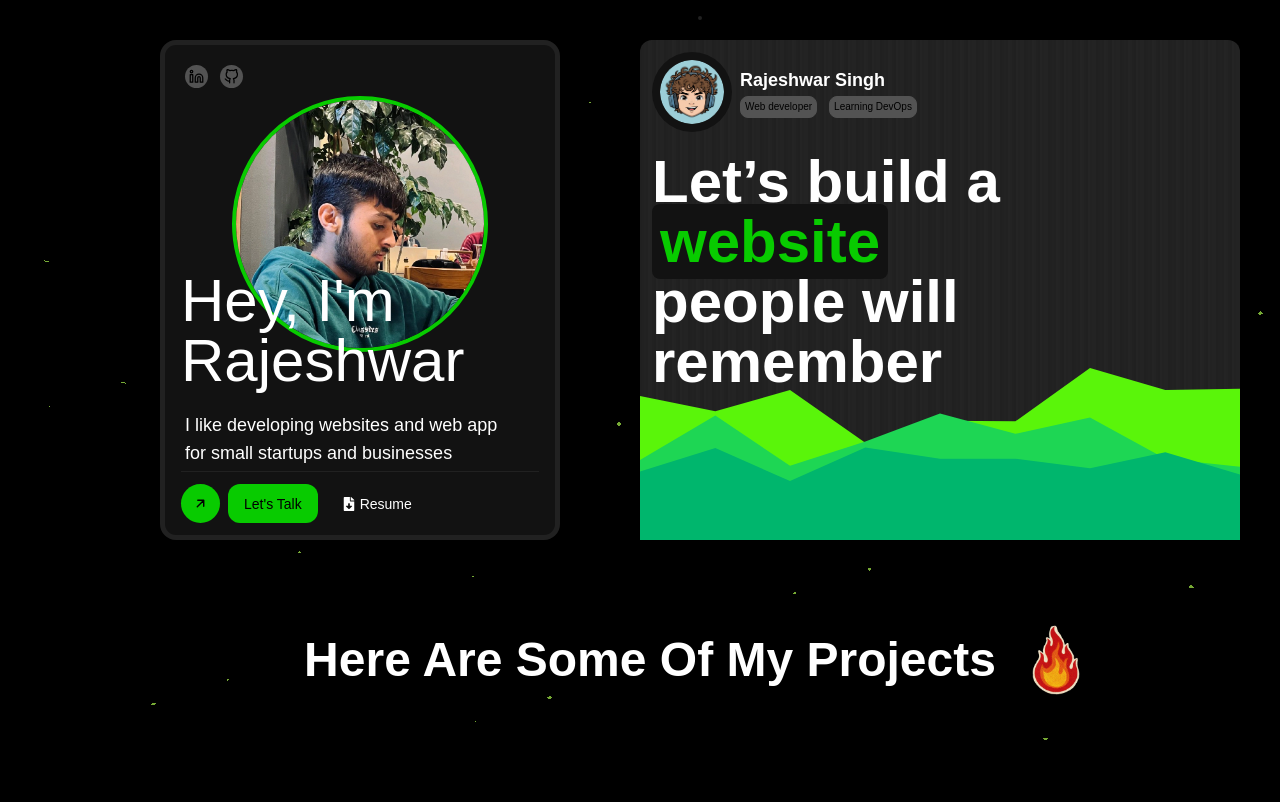
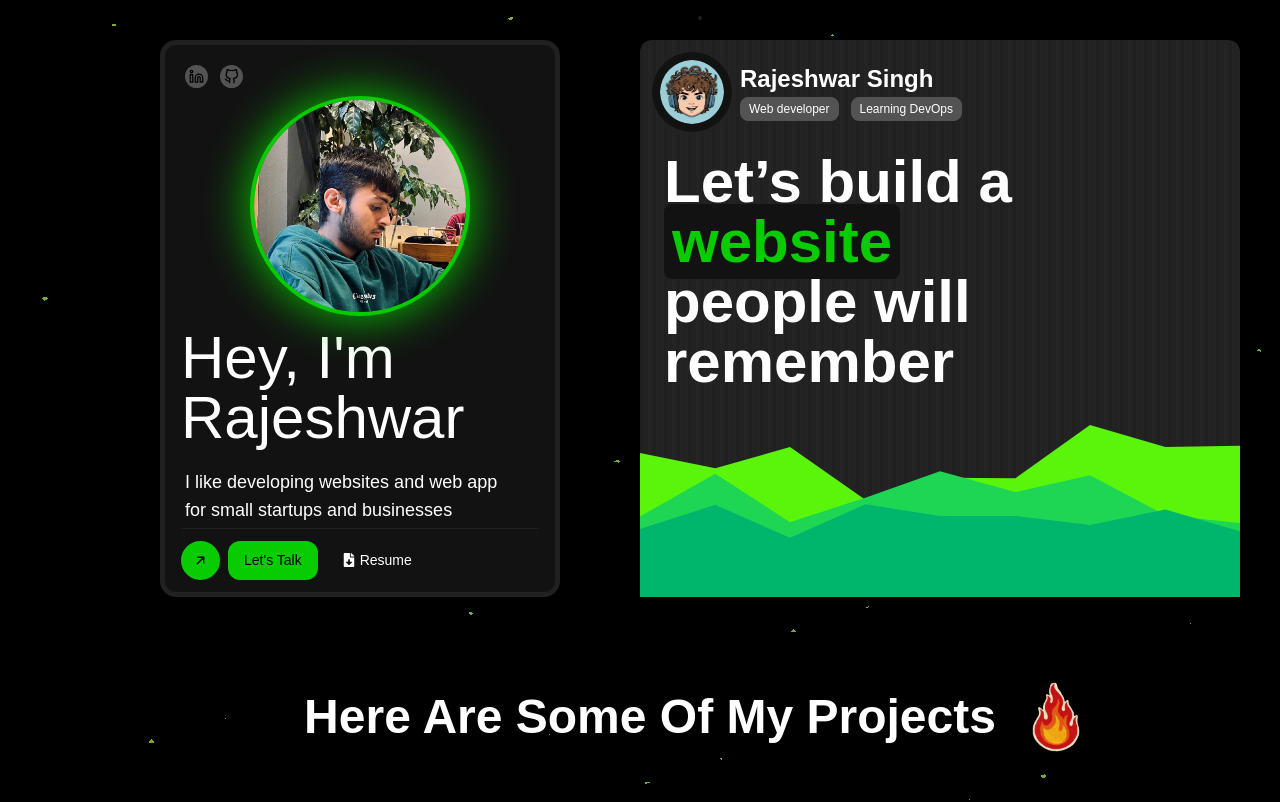
Before and after one commit to rsr11/my-portfolio, a React (Vite) app: page / in a window 1280 px wide. Shown: the top 802 px of the page. Built offline with nearby package versions, Linux system fonts and the light colour scheme; a web font is replaced by a local one.

Commit message:
added some changes

```diff
--- a/src/componets/Cards.jsx
+++ b/src/componets/Cards.jsx
@@ -3,7 +3,7 @@
 const Cards = () => {
   return (
     <>
-    <h1 className="text-white text-3xl font-clash" >ON UPDATE --- 🪧</h1>
+    {/* <h1 className="text-white text-3xl font-clash" >ON UPDATE --- 🪧</h1> */}
     <section className="py-10 my-10 rounded-xl pagBg flex [&_h1]:mb-5 justify-between px-10 " >
 
         <section className="" >
--- a/src/componets/HeroSection.jsx
+++ b/src/componets/HeroSection.jsx
@@ -20,14 +20,17 @@ const HeroSection = () => {
     <section className='bg-[#121212] sm:max-w-[400px] sm:min-h-[500px] rounded-2xl overflow-hidden flex sm:block justify-between relative border-[5px] border-[#212121] text-white' >
       <section className='flex flex-col sm:flex-col-reverse p-3 pb-1 justify-between'>
       {/* <section></section> */}
-      <img src={ProfilePic} className='rounded-full sm:size-[70%] mx-auto border-4 border-[#08CB00]' alt="" />
+      <section className="relative isolate" >
+      <div className="absolute w-[60%] aspect-square -z-10 bg-[#08CB00] blur-xl top-0 right-[50%] translate-x-[50%] rounded-full " ></div>
+      <img src={ProfilePic} className='rounded-full relative z-10 sm:size-[60%] object-contain mx-auto border-4 border-[#08CB00]' alt="" />
+      </section>
       <section className='flex gap-3 m-2' >
         <div className='bg-[#535353] text-black hover:bg-white cursor-pointer p-1 rounded-full' > <a href={`https://www.linkedin.com/in/rajeshwarsingh11/`} ><FiLinkedin size={15} /> </a> </div>
         <div className='bg-[#535353] text-black hover:bg-white cursor-pointer p-1 rounded-full'> <a href={`https://github.com/rsr11`} ><FiGithub size={15} /></a> </div>
       </section>
       </section>
 
-    <section className='g-red-400 sm:px-4 sm:flex sm:flex-col items-start sm:absolute bottom-0 bg-r-400 sm:w-full' >
+    <section className='g-red-400 sm:px-4 sm:flex sm:flex-col items-start sm:absolue bottom-0 bg-r-400 sm:w-full' >
         <div className='text-4xl sm:px-0 sm:text-6xl sm:font-medium sm:text-start font-bold p-2' >
         <h1 className='font-tanker' >Hey, I'm</h1>
         <h2 className="font-tanker" >Rajeshwar</h2>
@@ -48,14 +51,14 @@ const HeroSection = () => {
                 <img src={BitmojiProfile} className='size-10 sm:size-20 bg-[#121212] rounded-full p-2' alt="" />
             {/* </div> */}
             <div className='text-xs' >
-                <h6 className='sm:font-semibold sm:text-lg' >Rajeshwar Singh</h6>
-                <div className='flex text-[10px] gap-3' >
-                <p className='py-[2px] mt-[2px] bg-[#535353] border-[#535353] text-black border px-1 rounded-lg' >Web developer</p>
-                <p className='py-[2px] mt-[2px] bg-[#535353] animated-bt border-[#535353] text-black border px-1 rounded-lg' >Learning DevOps</p>
+                <h6 className='sm:font-semibold sm:text-2xl' >Rajeshwar Singh</h6>
+                <div className='flex text-[12px] gap-3' >
+                <p className='py-[3px] mt-[2px] bg-[#535353] border-[#535353] text-white border px-2 rounded-lg' >Web developer</p>
+                <p className='py-[3px] mt-[2px] bg-[#535353] animated-bt border-[#535353] text-white border px-2 rounded-lg' >Learning DevOps</p>
                 </div>
             </div>
         </section>
-        <h1 className='mt-5 text-white text-2xl mb-32 sm:text-6xl font-semibold' >Let’s build a  <span className='text-[#08CB00] bg-[#121212] px-2 py-1  rounded-lg' >website</span> <br /> people will remember</h1>
+        <h1 className='mt-5 ml-3 text-white text-2xl mb-32 sm:text-6xl font-semibold' >Let’s build a  <span className='text-[#08CB00] bg-[#121212] px-2 py-1  rounded-lg' >website</span> <br /> people will remember</h1>
         {/* <img src={GreenWavy} className='absolute bottom-0 right-0' alt="" /> */}
        <motion.svg
   id="visual"
--- a/src/layouts/HomeLayout.jsx
+++ b/src/layouts/HomeLayout.jsx
@@ -30,7 +30,7 @@ const HomeLayout = () => {
        </nav> */}
 
        <Outlet/>
-       <Cards/>
+       {/* <Cards/> */}
        <Contact/>
        <Footer/>
     </main>
```
